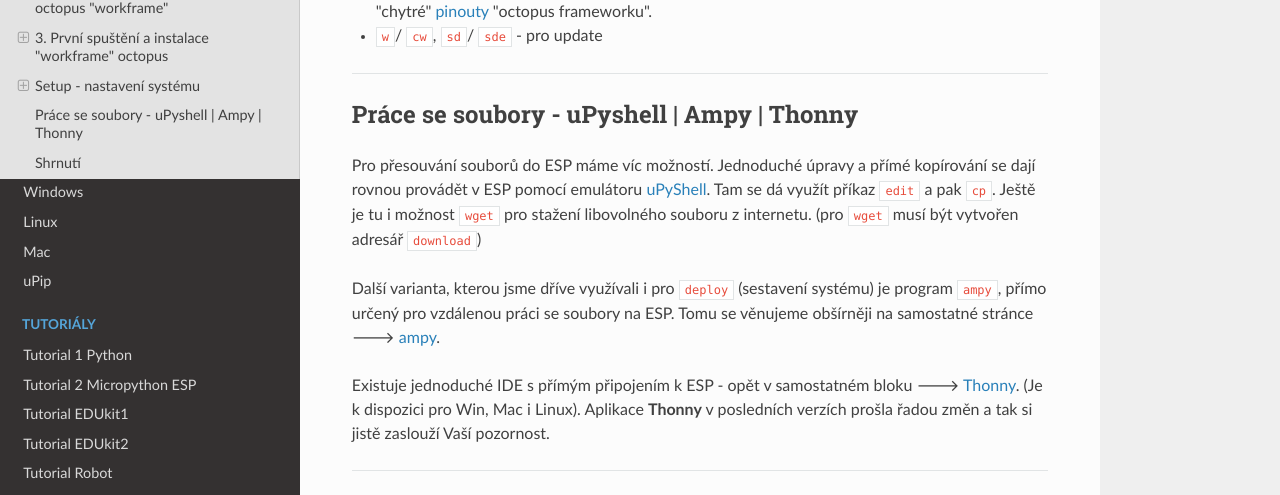
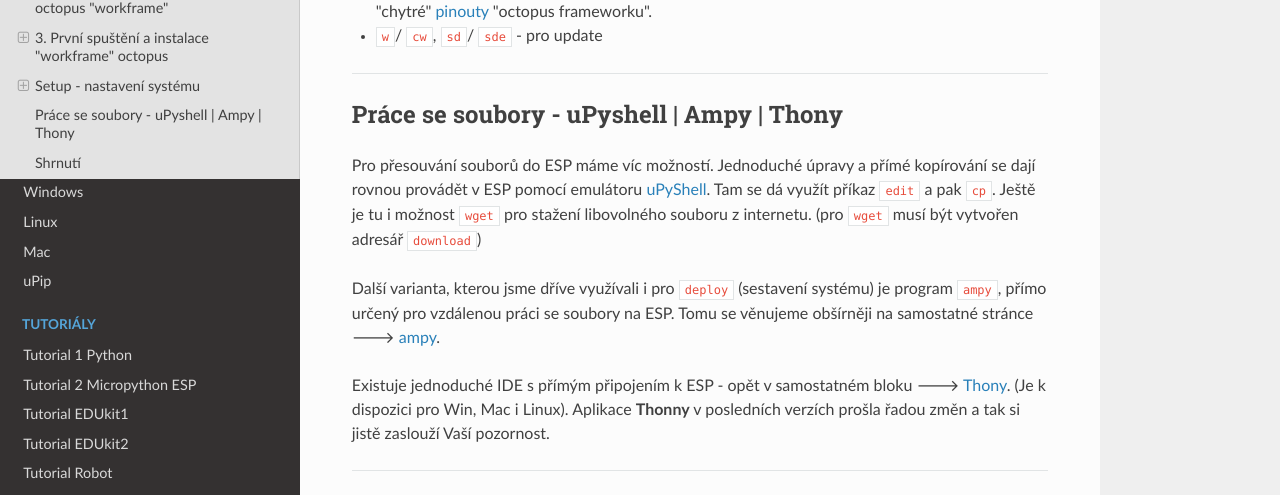
Before and after one commit to octopuslab-cz/docs_octopuslab_cz, an MkDocs documentation site: the page built from docs/install.md, in a window 1280 px wide and 900 px high, scrolled down 4243 px. Shown: the part 162-657 px from the top of the window. Built offline with MkDocs 1.6.1, drawn with Linux system fonts in a browser that asks for light colours; nearby versions of some CDN libraries.

Commit message:
thony links

```diff
--- a/docs/install.md
+++ b/docs/install.md
@@ -174,7 +174,7 @@
 
 ---
 
-## Práce se soubory - uPyshell | Ampy | Thonny
+## Práce se soubory - uPyshell | Ampy | Thony
 
 Pro přesouvání souborů do ESP máme víc možností. Jednoduché úpravy a přímé kopírování se dají rovnou provádět v ESP pomocí emulátoru [uPyShell](/upyshell). Tam se dá využít příkaz `edit` a pak `cp`. Ještě je tu i možnost `wget` pro stažení libovolného souboru z internetu.
 (pro `wget` musí být vytvořen adresář `download`)
@@ -183,7 +183,7 @@
 Další  varianta, kterou jsme dříve využívali i pro `deploy` (sestavení systému) je program `ampy`, přímo určený pro vzdálenou práci se soubory na ESP. Tomu se věnujeme obšírněji na samostatné stránce 🡒 [ampy](/ampy).
 
 
-Existuje jednoduché IDE s přímým připojením k ESP - opět v samostatném bloku 🡒 [Thonny](/thonny).
+Existuje jednoduché IDE s přímým připojením k ESP - opět v samostatném bloku 🡒 [Thony](/thony).
 (Je k dispozici pro Win, Mac i Linux).
 Aplikace **Thonny** v posledních verzích prošla řadou změn a tak si jistě zaslouží Vaší pozornost.
 
```
Also changed, not shown: docs/thony.md (+1 -1 lines).
